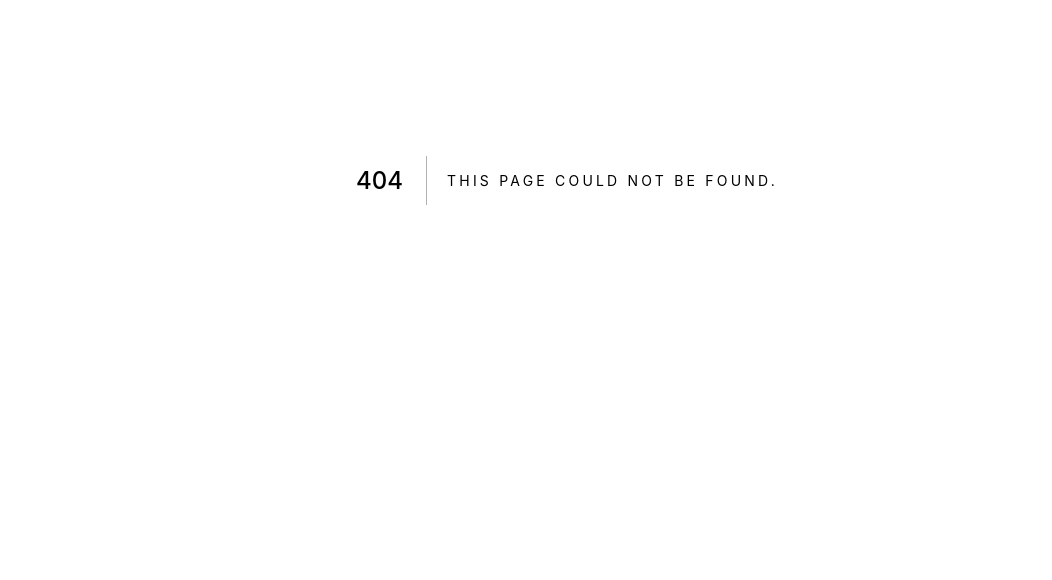
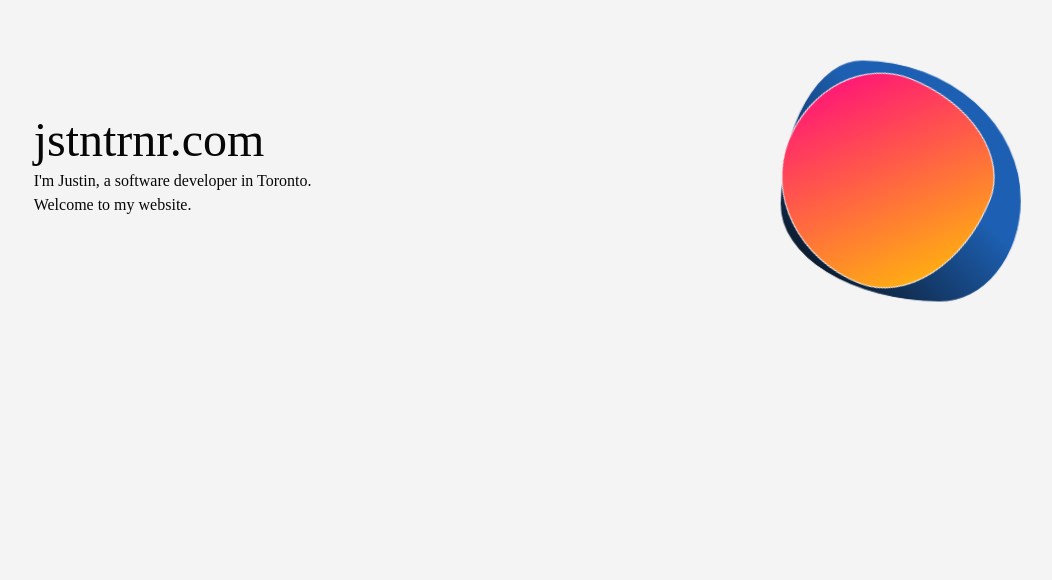
Before and after one commit to turnerjw/jstntrnr, a Next.js app: page /me in a window 1280 px wide. Before the commit this address had no page. Shown: the part 220-800 px from the top of the page, without its empty margins (73-1125 px from the left). Built offline with nearby package versions, Linux system fonts and the light colour scheme; a web font is replaced by a local one.

Commit message:
Testing rellax

```diff
--- /dev/null
+++ b/components/ParallaxTest.js
@@ -0,0 +1,185 @@
+import React, { Component } from "react";
+import styled, { keyframes } from "styled-components";
+import Rellax from "rellax";
+import BigImageAnim from "./BigImageAnim";
+
+const GridBox = styled.div`
+    display: grid;
+    grid-template-columns: repeat(12, 1fr);
+    height: ${({ height }) => height};
+    overflow: hidden;
+`;
+
+const Headline = styled.div`
+    grid-column: 2 / 8;
+    grid-row: 1;
+    z-index: 2;
+    align-self: center;
+`;
+
+const morph = keyframes`
+    0%{
+        border-radius: 40% 60% 60% 40% / 70% 30% 70% 30%;
+    }
+    100%{
+        border-radius: 40% 60%;
+    }
+`;
+
+const spin = keyframes`
+    0%{
+        transform: rotate(0deg);
+    }
+    100%{
+        transform: rotate(360deg);
+    }
+`;
+
+const Blob = styled.div`
+    ::before {
+        content: "";
+        position: absolute;
+        border-radius: 50% 50% 50% 50% / 50% 50% 50% 50%;
+        border: 1px solid ${({ theme }) => theme.bg};
+        will-change: border-radius, transform;
+        transform-style: preserve-3d;
+        transform: translateZ(0);
+    }
+    height: 15rem;
+    width: 15rem;
+    z-index: 1;
+    grid-column: 9 / -1;
+    grid-row: 1;
+    align-self: center;
+    transform-style: preserve-3d;
+`;
+
+const GradientBlob = styled(Blob)`
+    padding-top: 2rem;
+    ::before {
+        height: 13rem;
+        width: 13rem;
+        animation: ${morph} 4s infinite linear alternate,
+            ${spin} 20s infinite linear;
+        background: linear-gradient(
+            to top right,
+            ${({ theme }) => theme.red},
+            ${({ theme }) => theme.yellow}
+        );
+    }
+`;
+
+const BlueBlob = styled(Blob)`
+    ::before {
+        height: 15rem;
+        width: 15rem;
+        animation: ${morph} 7s infinite linear alternate-reverse,
+            ${spin} 25s infinite linear reverse;
+        background: linear-gradient(
+            to bottom right,
+            ${({ theme }) => theme.fg},
+            ${({ theme }) => theme.blue} 60%
+        );
+    }
+`;
+
+const BigEmoji = styled.div`
+    z-index: 3;
+    font-size: ${({ size }) => size}rem;
+    grid-column: ${props => props.columnStart || 1} /
+        ${props => props.columnEnd || -1};
+    grid-row: 1 / -1;
+    align-self: center;
+    position: relative;
+    top: -3rem;
+`;
+
+const FloatingBox = styled.div`
+    z-index: 2;
+    padding: 1rem;
+    grid-column: ${props => props.columnStart || 1} /
+        ${props => props.columnEnd || -1};
+    grid-row: 1 / -1;
+    align-self: center;
+    background: black;
+    color: white;
+`;
+
+class ParallaxTest extends Component {
+    constructor(props) {
+        super(props);
+        this.state = { rellax: undefined };
+    }
+
+    componentDidMount() {
+        var rellax = new Rellax(".rellax", { center: true });
+        this.setState({
+            rellax: rellax
+        });
+    }
+
+    componentWillUnmount() {
+        const { rellax } = this.state;
+        rellax.destroy();
+    }
+
+    render() {
+        return (
+            <div>
+                <GridBox height="100vh">
+                    <Headline>
+                        <h1>jstntrnr.com</h1>
+                        <h3>
+                            I'm Justin, a software developer in Toronto.
+                            <br />
+                            Welcome to my website.
+                        </h3>
+                    </Headline>
+                    <BlueBlob className="rellax" data-rellax-speed="3" />
+                    <GradientBlob className="rellax" data-rellax-speed="4" />
+                </GridBox>
+                <GridBox>
+                    <BigImageAnim
+                        src="/static/spvce.png"
+                        columnStart="3"
+                        columnEnd="13"
+                    />
+                    <FloatingBox
+                        columnStart="2"
+                        columnEnd="5"
+                        className="rellax"
+                        data-rellax-speed="3"
+                    >
+                        <h2>Graphics</h2>
+                        <h3>Sometimes I play around in Photoshop</h3>
+                    </FloatingBox>
+                </GridBox>
+                <GridBox>
+                    <BigImageAnim
+                        src="/static/spvcepvndv.png"
+                        columnStart="1"
+                        columnEnd="11"
+                    />
+                    <FloatingBox
+                        columnStart="9"
+                        columnEnd="12"
+                        className="rellax"
+                        data-rellax-speed="3"
+                    >
+                        <h2>Red Pandas</h2>
+                        <h3>They're pretty neat</h3>
+                    </FloatingBox>
+                </GridBox>
+                <GridBox>
+                    <BigImageAnim
+                        src="/static/spvce.png"
+                        columnStart="3"
+                        columnEnd="13"
+                    />
+                </GridBox>
+            </div>
+        );
+    }
+}
+
+export default ParallaxTest;
--- /dev/null
+++ b/pages/me.js
@@ -0,0 +1,5 @@
+import ParallaxTest from "../components/ParallaxTest";
+
+const Me = () => <ParallaxTest />;
+
+export default Me;
```
Also changed, not shown: static/spvce.png (added), 1 other file (tests, documents, lock files or other folders).
